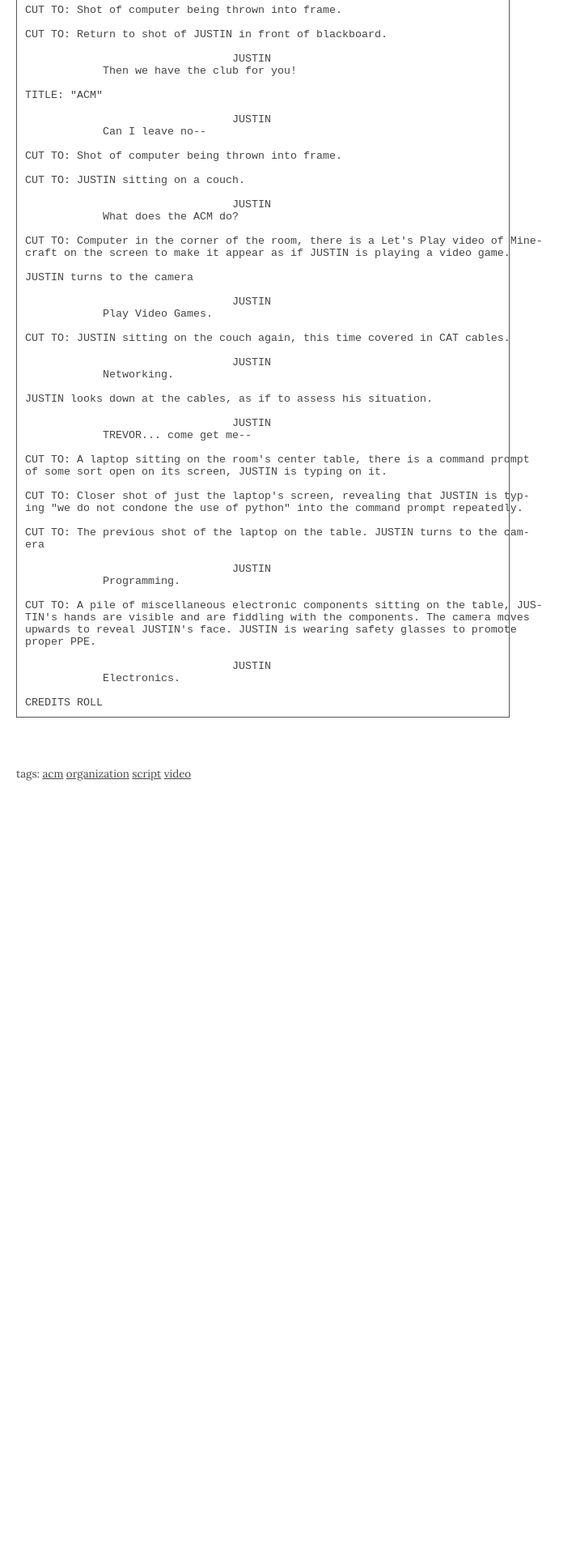
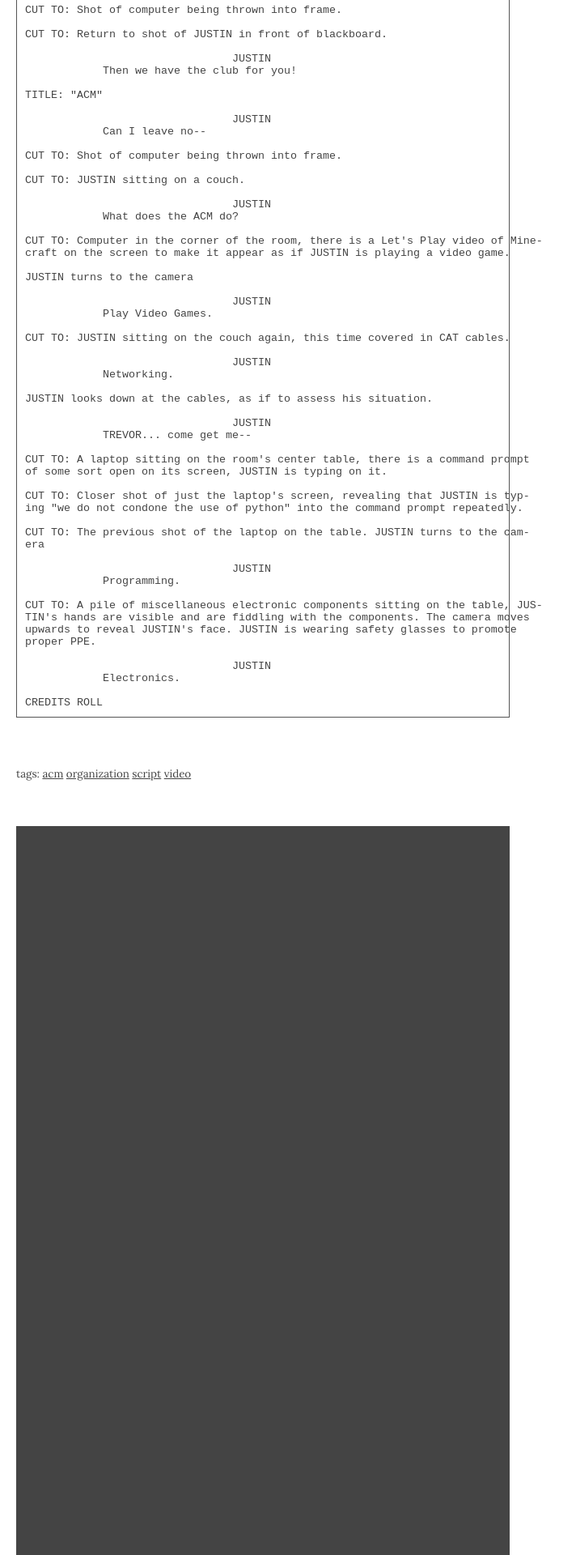
Before and after one commit to una-ada/anarchy.website, a Jekyll site: the page built from _posts/2016-10-26-acm-promo.md, in a window 1280 px wide. Shown: the part 650-2570 px from the top of the page at 81% size, without its empty margins (0-712 px from the left). Built offline with Jekyll 4.4.1, drawn with Linux system fonts in a browser that asks for light colours; some web fonts are replaced; before the commit the page ends 2066 px from its top, so only the background shows below that.

Commit message:
Added footer styling.

```diff
--- a/assets/css/style.scss
+++ b/assets/css/style.scss
@@ -5,11 +5,12 @@
 
 /* Elements */
 a				{text-decoration:underline;color:#444;}
-body			{font-family:'Lora',serif;margin:1.5rem 1.5rem 50vh 1.5rem;width:610px;}
+body			{font-family:'Lora',serif;margin:1.5rem 1.5rem 0 1.5rem;padding-bottom:50vh;width:610px;}
 blockquote		{padding-left:10px;border-left:2px solid #444;margin:0;}
 blockquote p	{margin:0.5rem 0;}
 code        	{font-family:monospace;}
 div:target		{background:#eee;}
+footer			{background:#444;color:white;margin:4rem 0 -50vh 0;min-height:100vh;}
 h1,h2,h3,h4		{font-family:'Playfair Display','Lora',sans-serif;font-style:italic;text-transform:capitalize;}
 h1 a,h2 a,h3 a,h4 a{text-decoration:none;}
 h2          	{margin-top:3em;}
```
